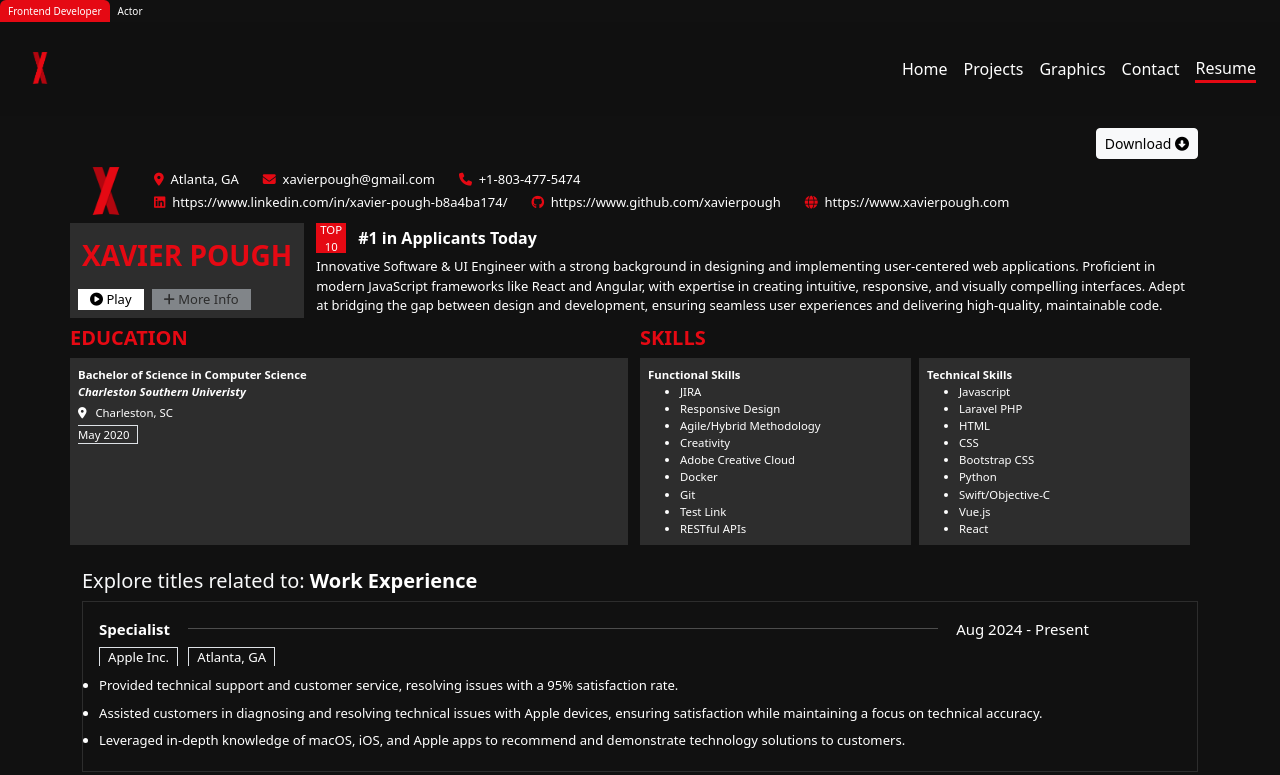
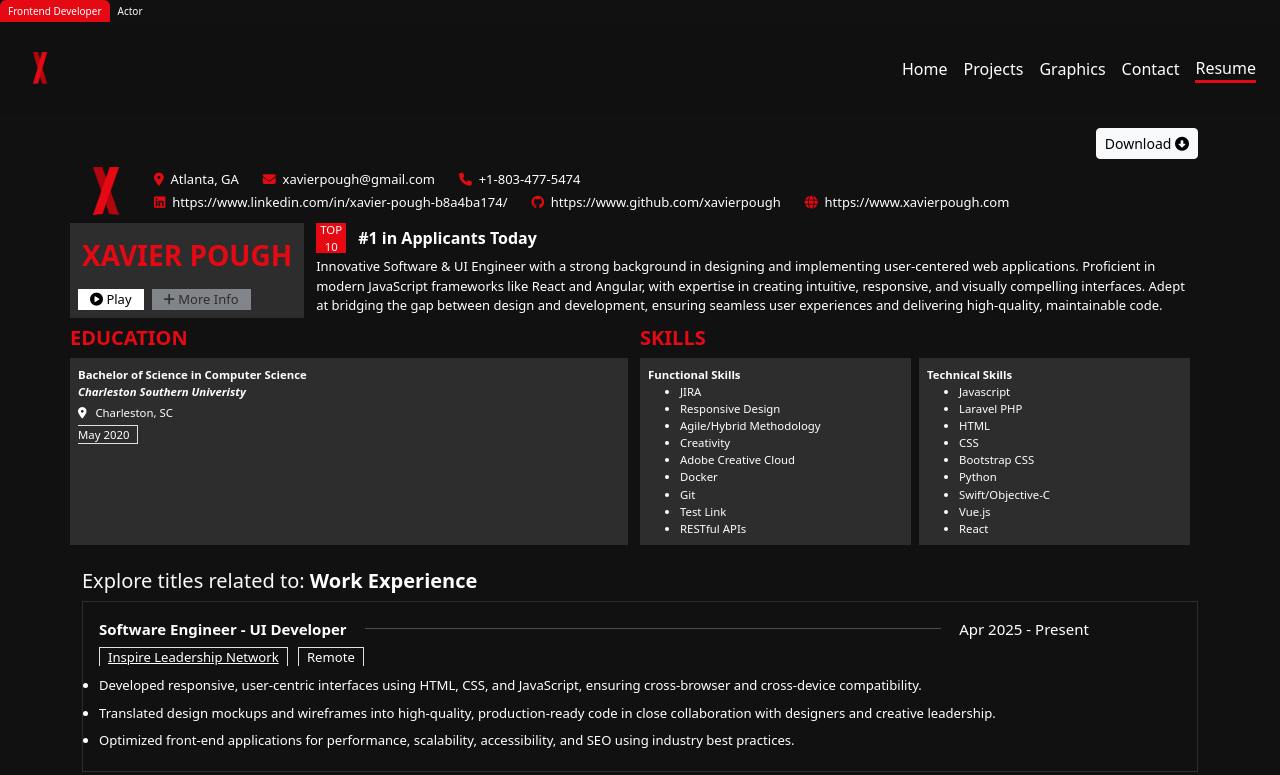
Before and after one commit to xavierpough/xavierpough.github.io, a Vue app: page /frontend-resume in a window 1280 px wide. Shown: the top 775 px of the page. Built offline with nearby package versions, Linux system fonts and the light colour scheme.

Commit message:
Updated my resumes

```diff
--- a/src/components/Frontend/FrontEndResume.vue
+++ b/src/components/Frontend/FrontEndResume.vue
@@ -75,11 +75,24 @@ const resume = {
     "Mentioned on Wall Street Journal"
   ],
   experiences: [
+    {
+      title: "Software Engineer - UI Developer",
+      subtitle: "Inspire Leadership Network",
+      subtitle_link: "https://inspireleadershipnetwork.com/",
+      role: "Remote",
+      duration: "Apr 2025 - Present",
+      details: [
+        "Developed responsive, user-centric interfaces using HTML, CSS, and JavaScript, ensuring cross-browser and cross-device compatibility.",
+        "Translated design mockups and wireframes into high-quality, production-ready code in close collaboration with designers and creative leadership.",
+        "Optimized front-end applications for performance, scalability, accessibility, and SEO using industry best practices."
+      ],
+    },
   {
       title: "Specialist",
       subtitle: "Apple Inc.",
+      subtitle_link: "https://www.apple.com/",
       role: "Atlanta, GA",
-      duration: "Aug 2024 - Present",
+      duration: "Aug 2024 - Apr 2025",
       details: [
         "Provided technical support and customer service, resolving issues with a 95% satisfaction rate.",
         "Assisted customers in diagnosing and resolving technical issues with Apple devices, ensuring satisfaction while maintaining a focus on technical accuracy.",
@@ -89,6 +102,7 @@ const resume = {
     {
       title: "Software Engineer",
       subtitle: "Telrite Holdings",
+      subtitle_link: "https://telrite.com/",
       role: "Atlanta, GA",
       duration: "Aug 2021 - July 2024",
       details: [
@@ -100,6 +114,7 @@ const resume = {
     {
       title: "UI Engineer & Designer",
       subtitle: "Freelance",
+      subtitle_link: "https://www.xavierpough.com/",
       role: "Remote",
       duration: "Dec 2020 - Present",
       details: [
@@ -111,6 +126,7 @@ const resume = {
     {
       title: "Software Engineer Intern - Frontend",
       subtitle: "Custom Development Solutions",
+      subtitle_link: "https://cdsfunds.com/",
       role: "Charleston, SC",
       duration: "May 2019 - May 2020",
       details: [
--- a/src/components/ResumeTemplate.vue
+++ b/src/components/ResumeTemplate.vue
@@ -102,10 +102,22 @@ const props = defineProps({
         </div>
 
         <div class="row pb-2">
-          <button class="col-auto bg-white ms-2 mx-1 text-black border-0">
+          <button v-if="resume.type !== 'Actors'" class="col-auto bg-white ms-2 mx-1 text-black border-0">
             <i class="fa-solid fa-circle-play"></i> Play
-            <span v-if="resume.type === 'Actors'">Demo</span>
           </button>
+
+
+              <a v-if="resume.type === 'Actors'"
+                style="text-decoration: none;"
+                :href="resume.play_link"
+                data-fancybox
+                data-type="iframe"
+                class="col-auto bg-white ms-2 mx-1 text-black border-0"
+                title="Play Reel"
+              >
+                <i class="fa-solid fa-circle-play"></i> Play Demo
+              </a>
+
           <button
             class="col-auto mx-1 text-secondary border-0"
             style="background-color: #818589"
@@ -113,6 +125,7 @@ const props = defineProps({
             <i class="fa-solid fa-plus"></i> More Info
           </button>
         </div>
+
       </div>
 
       <!-- Bio -->
@@ -296,8 +309,13 @@ const props = defineProps({
             <!-- Details / Description -->
             <div class="mt-2 small">
               <div>
+                <a class="border-top border-start border-end px-2"
+                    v-if="job.subtitle_link"
+                    :href="job.subtitle_link"
+                    target="_blank"
+                    rel="noopener noreferrer">{{ job.subtitle }}</a>
                 <span
-                  v-if="job.subtitle"
+                  v-else-if="job.subtitle"
                   class="border-top border-start border-end px-2"
                 >
                   {{ job.subtitle }}
@@ -487,6 +505,11 @@ const props = defineProps({
 </template>
 
 <style scoped>
+
+a {
+  color: white;
+}
+
 .resume-header {
   font-size: 13px;
 }
--- a/src/views/Actor/ActorHomePage.vue
+++ b/src/views/Actor/ActorHomePage.vue
@@ -10,6 +10,7 @@ const resume = {
   name: "Xavier Pough",
   location: "Atlanta, GA",
   email: "xavierpough@gmail.com",
+  play_link: "https://youtu.be/8KyCkyxd8HM?si=a794iTSVYnoSTh9U",
   number: "+1-803-477-5474",
   imdb: "https://www.imdb.com/name/nm14567587/",
   agent: "East Coast Talent",
```
Also changed, not shown: 4 other files (tests, documents, lock files or other folders).
